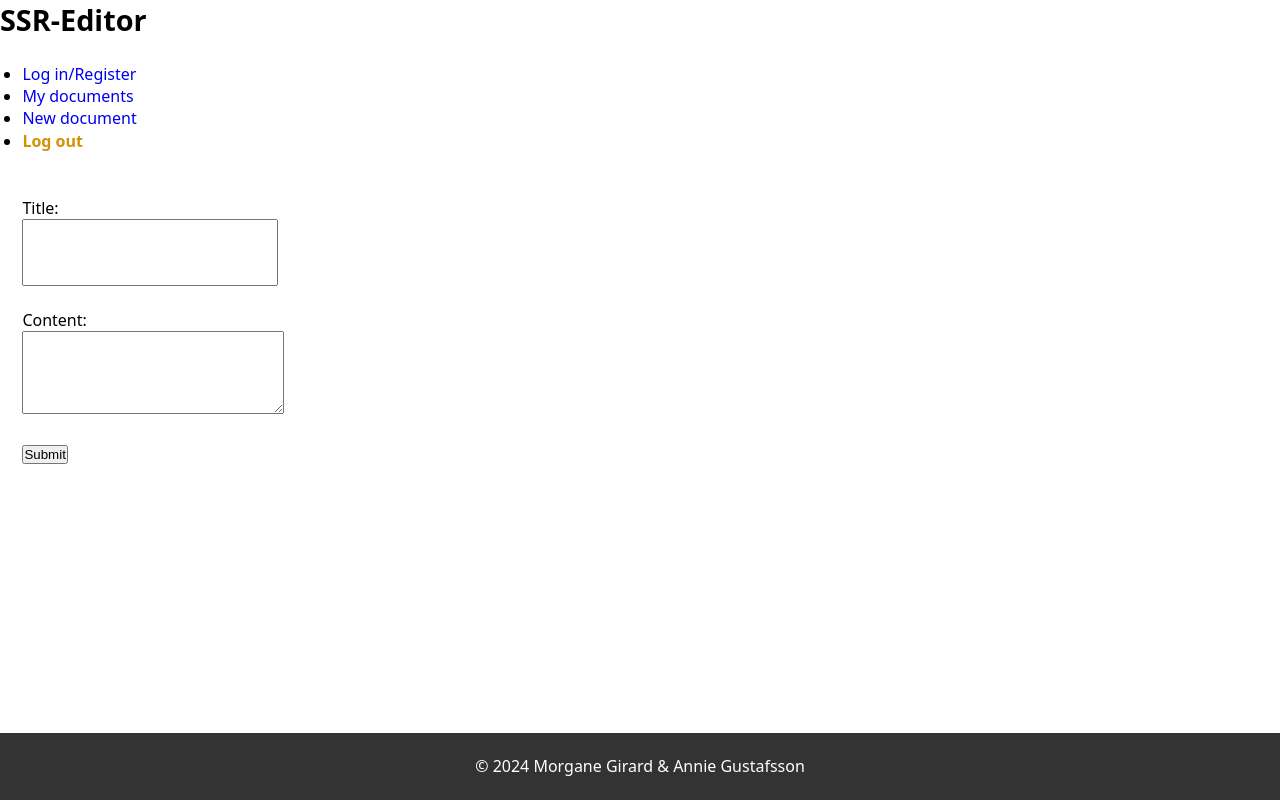
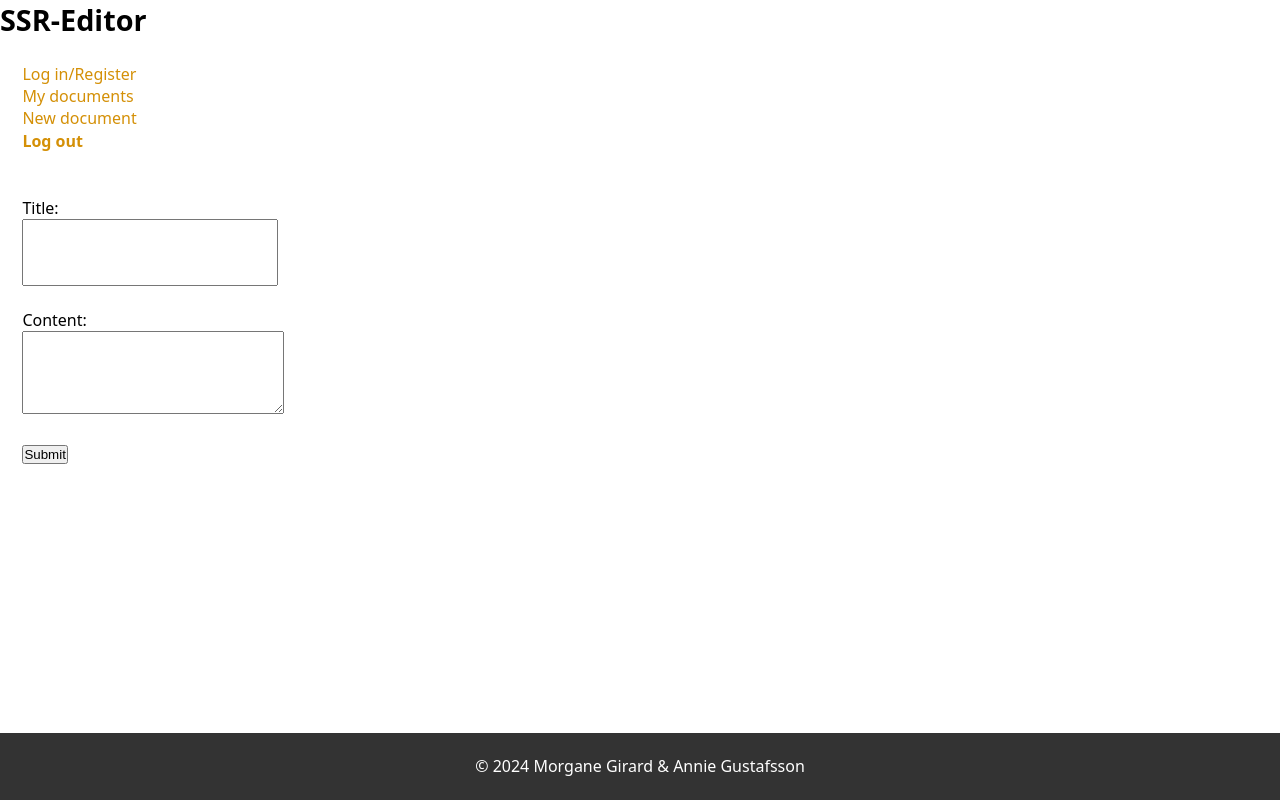
Before and after one commit to MoRosGi/jsramverk_frontend, a React (Create React App) app: page /#/documentform in a window 1280 px wide. Built offline with nearby package versions, Linux system fonts and the light colour scheme; sample sign-in values are in the browser's storage.

Commit message:
Add className

```diff
--- a/src/components/Layout.js
+++ b/src/components/Layout.js
@@ -1,19 +1,20 @@
 import { Outlet, Link } from "react-router-dom";
 import LogoutButton from "./LogoutButton";
+import styles from "./Layout.module.css";
 
 const Layout = () => {
     return (
         <>
             <nav>
-                <ul>
-                    <li>
-                        <Link to="/">Log in/Register</Link>
+                <ul className={styles.ul}>
+                    <li className={styles.li}>
+                        <Link to="/" className={styles.link}>Log in/Register</Link>
                     </li>
                     <li>
-                        <Link to="/userdocuments">My documents</Link>
+                        <Link to="/userdocuments"className={styles.link}>My documents</Link>
                     </li>
                     <li>
-                        <Link to="/documentform">New document</Link>
+                        <Link to="/documentform"className={styles.link}>New document</Link>
                     </li>
                     <li>
                         <LogoutButton />
```
